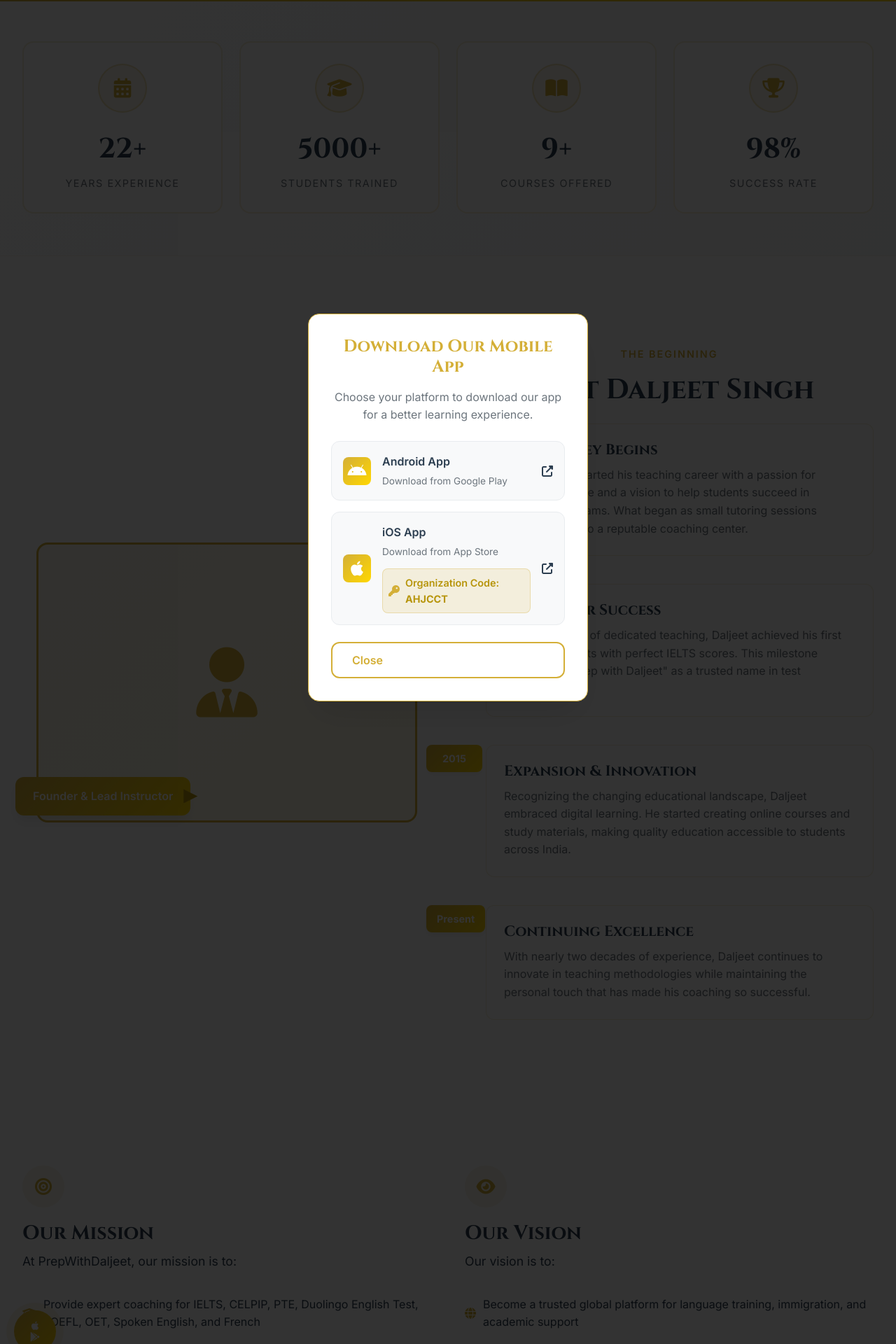
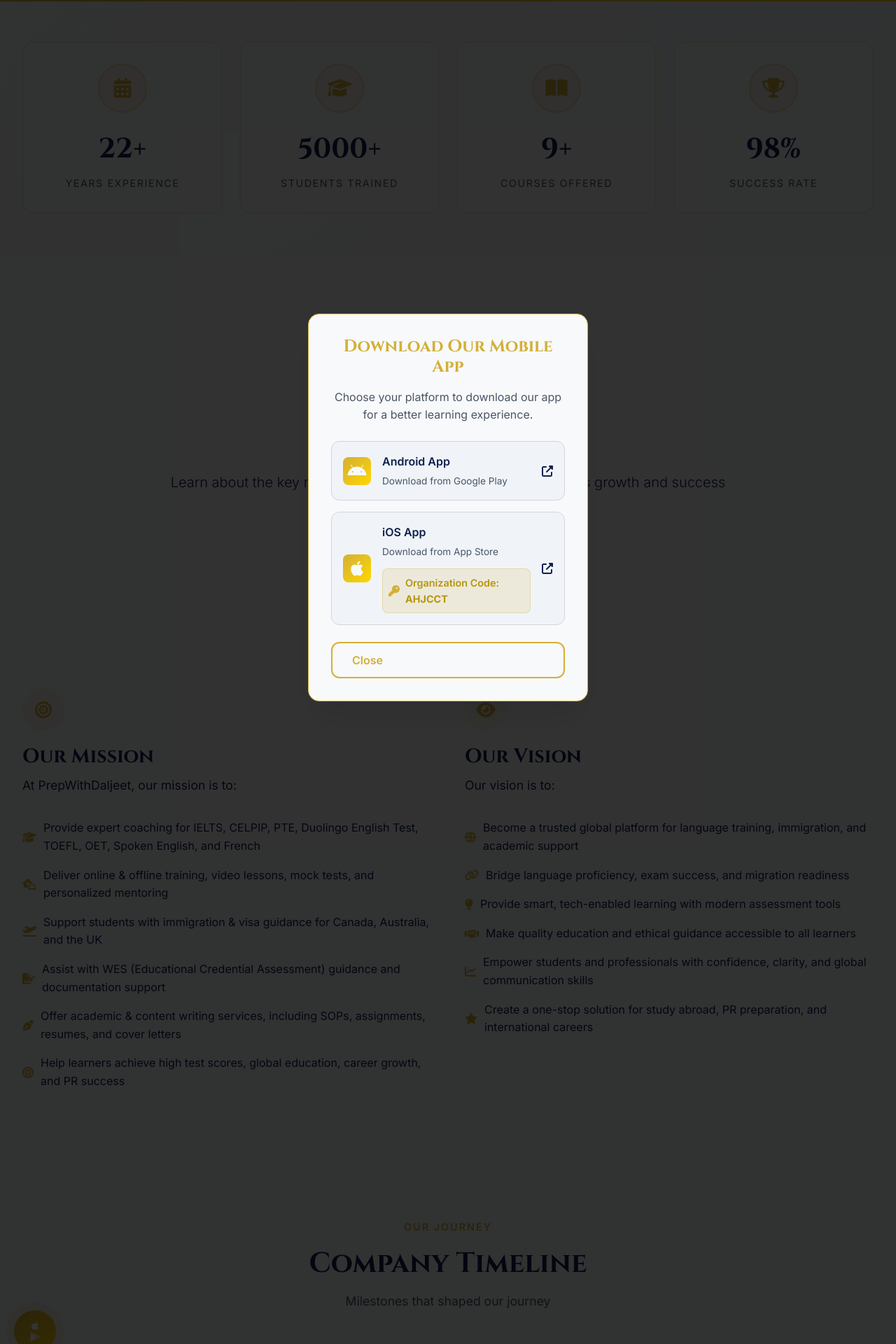
Before and after one commit to akssaifi/prep-3, a PHP site: page /prepwithdaljeet/about.php in a window 1280 px wide. Shown: the part 575-2495 px from the top of the page at 70% size. Run offline with PHP 8.4, Linux system fonts and the light colour scheme; data comes from the database, SQL or seed files in the repository; some libraries are stand-ins or nearby versions.

Commit message:
**Update Site Theme to Light Background with Dark Blue Accent and Replace Founder Timeline**
- **header.php**: Updated color palette to use a light background (#F8F9FA) with dark blue accent #0F204E, enhanced gradient backgrounds, and improved visual hierarchy; adjusted navbar and card styles for better contrast and modern look.
- **about.php**: Replaced "Meet Daljeet Singh" section with company timeline; updated hero title from "About Daljeet Singh" to "About PrepWithDaljeet"; removed founder-specific content and replaced it with a unified company journey timeline and mission/vision sections.

Overall improvements include a cohesive light-themed design with consistent dark blue accents across the site, improved visual storytelling through a centralized company timeline, and enhanced user experience with refined typography and spacing.

```diff
--- a/about.php
+++ b/about.php
@@ -18,7 +18,7 @@ include 'header.php';
             <div class="hero-badge mb-4">
                 <span class="badge-gold">Since 2004</span>
             </div>
-            <h1 class="hero-title mb-3">About Daljeet Singh</h1>
+            <h1 class="hero-title mb-3">About PrepWithDaljeet</h1>
             <p class="hero-subtitle mb-4">Two decades of excellence in English education and test preparation</p>
             <div class="hero-buttons">
                 <a href="#journey" class="btn-royal">
@@ -77,53 +77,21 @@ include 'header.php';
 </section>
 
 <div class="container-custom py-5">
-    <!-- Founder's Story -->
+    <!-- Company Journey -->
     <section class="section-padding" id="journey">
-        <div class="row align-items-center g-5 mb-5">
-            <div class="col-lg-6">
-                <div class="founder-image-container">
-                    <div class="founder-image-placeholder">
-                        <i class="fas fa-user-tie"></i>
-                    </div>
-                    <div class="founder-badge">
-                        <span class="founder-badge-text">Founder & Lead Instructor</span>
-                    </div>
-                </div>
-            </div>
-            <div class="col-lg-6">
-                <div class="section-header mb-4">
-                    <span class="section-subtitle">The Beginning</span>
-                    <h2 class="section-title">Meet Daljeet Singh</h2>
-                </div>
-                <div class="story-timeline">
-                    <div class="timeline-item">
-                        <div class="timeline-year">2004</div>
-                        <div class="timeline-content">
-                            <h4>The Journey Begins</h4>
-                            <p>Daljeet Singh started his teaching career with a passion for English language and a vision to help students succeed in international exams. What began as small tutoring sessions quickly grew into a reputable coaching center.</p>
-                        </div>
-                    </div>
-                    <div class="timeline-item">
-                        <div class="timeline-year">2008</div>
-                        <div class="timeline-content">
-                            <h4>First Major Success</h4>
-                            <p>After four years of dedicated teaching, Daljeet achieved his first batch of students with perfect IELTS scores. This milestone established "Prep with Daljeet" as a trusted name in test preparation.</p>
-                        </div>
-                    </div>
-                    <div class="timeline-item">
-                        <div class="timeline-year">2015</div>
-                        <div class="timeline-content">
-                            <h4>Expansion & Innovation</h4>
-                            <p>Recognizing the changing educational landscape, Daljeet embraced digital learning. He started creating online courses and study materials, making quality education accessible to students across India.</p>
-                        </div>
-                    </div>
-                    <div class="timeline-item">
-                        <div class="timeline-year">Present</div>
-                        <div class="timeline-content">
-                            <h4>Continuing Excellence</h4>
-                            <p>With nearly two decades of experience, Daljeet continues to innovate in teaching methodologies while maintaining the personal touch that has made his coaching so successful.</p>
-                        </div>
-                    </div>
+        <div class="section-header text-center mb-5">
+            <span class="section-subtitle">Our Journey</span>
+            <h2 class="section-title">Company Timeline</h2>
+            <p class="section-description">Milestones that shaped our journey</p>
+        </div>
+
+        <div class="row justify-content-center">
+            <div class="col-lg-8">
+                <div class="text-center mb-4">
+                    <p class="lead">Learn about the key milestones that have shaped our company's growth and success over the years.</p>
+                    <a href="#company-timeline" class="btn-royal">
+                        <i class="fas fa-history me-2"></i> View Complete Timeline
+                    </a>
                 </div>
             </div>
         </div>
@@ -182,7 +150,7 @@ include 'header.php';
     </section>
 
     <!-- Timeline -->
-    <section class="section-padding">
+    <section class="section-padding" id="company-timeline">
         <div class="container-custom">
             <div class="section-header text-center mb-5">
                 <span class="section-subtitle">Our Journey</span>
@@ -240,8 +208,8 @@ include 'header.php';
                         <i class="fas fa-quote-left"></i>
                     </div>
                     <blockquote class="quote-text">
-                        "Teaching isn't just about imparting knowledge; it's about inspiring confidence and unlocking potential. Every student has a unique journey, and my role is to guide them to their destination."
-                        <footer class="quote-author">— Daljeet Singh</footer>
+                        "Teaching isn't just about imparting knowledge; it's about inspiring confidence and unlocking potential. Every student has a unique journey, and our role is to guide them to their destination."
+                        <footer class="quote-author">— Our Teaching Philosophy</footer>
                     </blockquote>
                 </div>
             </div>
--- a/header.php
+++ b/header.php
@@ -46,27 +46,27 @@ $favicon_url = !empty($settings['favicon_url']) ? htmlspecialchars($settings['fa
     <style>
         :root {
             /* Light & Gold Color Palette */
-            --royal-light: #FFFFFF;
-            --royal-lighter: #F8F9FA;
-            --royal-light-accent: #F0F2F5;
-            --royal-white: #FFFFFF;
+            --royal-light: #F8F9FA;
+            --royal-lighter: #F0F4F8;
+            --royal-light-accent: #E8EEF4;
+            --royal-white: #F8F9FA;
             --royal-gold: #D4AF37;
             --royal-gold-light: #FFD700;
             --royal-gold-dark: #B7950B;
             --royal-accent: #C9A227;
-            --royal-dark: #2C3E50;
-            --royal-darker: #1A252F;
+            --royal-dark: #0F204E;
+            --royal-darker: #0F204E;
             --royal-gray: #6C757D;
             --royal-gray-light: #8D99A7;
-            --royal-text: #2C3E50;
-            --royal-text-light: #495057;
-            --royal-text-dark: #6C757D;
+            --royal-text: #0F204E;
+            --royal-text-light: #1F3A6D;
+            --royal-text-dark: #4A5568;
             --royal-success: #28A745;
             --royal-warning: #FFC107;
             --royal-danger: #DC3545;
             --royal-info: #17A2B8;
             --royal-primary: #007BFF;
-            --royal-border: #E9ECEF;
+            --royal-border: #D1D5DA;
 
             /* Layout Variables */
             --border-radius: 12px;
@@ -586,27 +586,27 @@ $favicon_url = !empty($settings['favicon_url']) ? htmlspecialchars($settings['fa
      <style>
         :root {
             /* Light & Gold Color Palette */
-            --royal-light: #FFFFFF;
-            --royal-lighter: #F8F9FA;
-            --royal-light-accent: #F0F2F5;
-            --royal-white: #FFFFFF;
+            --royal-light: #F8F9FA;
+            --royal-lighter: #F0F4F8;
+            --royal-light-accent: #E8EEF4;
+            --royal-white: #F8F9FA;
             --royal-gold: #D4AF37;
             --royal-gold-light: #FFD700;
             --royal-gold-dark: #B7950B;
             --royal-accent: #C9A227;
-            --royal-dark: #2C3E50;
-            --royal-darker: #1A252F;
+            --royal-dark: #0F204E;
+            --royal-darker: #0F204E;
             --royal-gray: #6C757D;
             --royal-gray-light: #8D99A7;
-            --royal-text: #2C3E50;
-            --royal-text-light: #495057;
-            --royal-text-dark: #6C757D;
+            --royal-text: #0F204E;
+            --royal-text-light: #1F3A6D;
+            --royal-text-dark: #4A5568;
             --royal-success: #28A745;
             --royal-warning: #FFC107;
             --royal-danger: #DC3545;
             --royal-info: #17A2B8;
             --royal-primary: #007BFF;
-            --royal-border: #E9ECEF;
+            --royal-border: #D1D5DA;
 
             /* Layout Variables */
             --border-radius: 12px;
```
Also changed, not shown: 1 other file.
